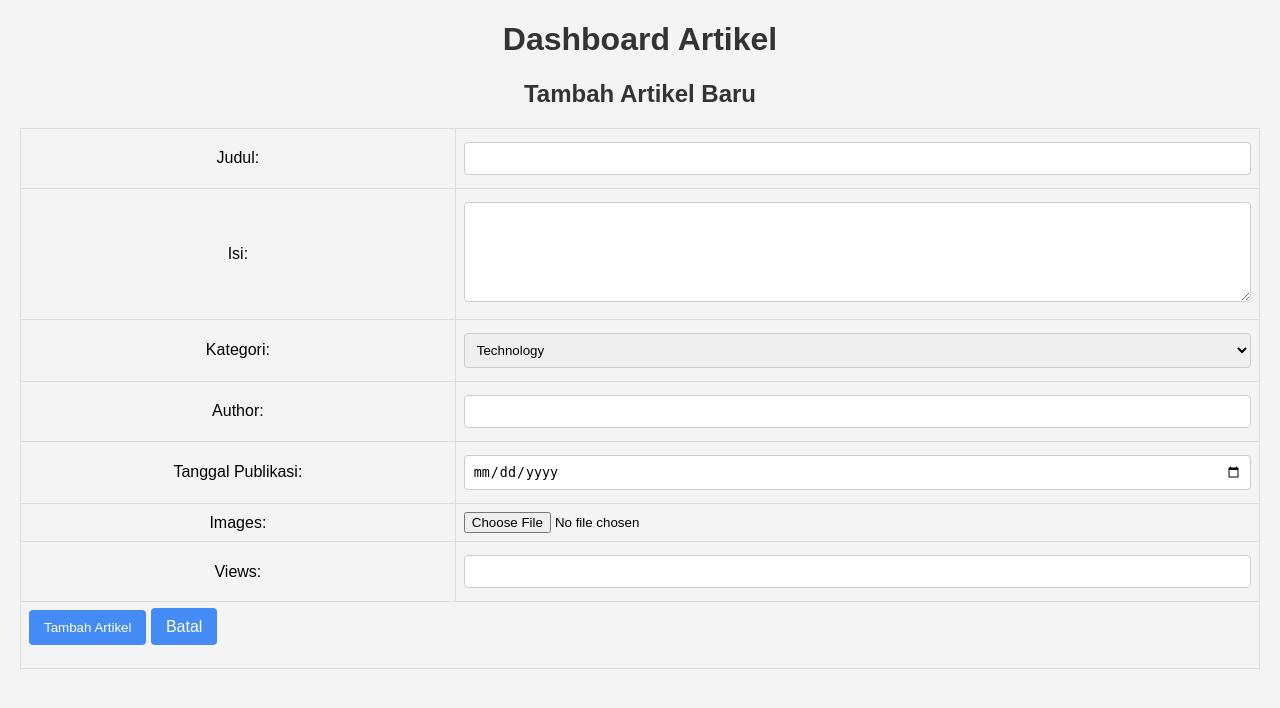
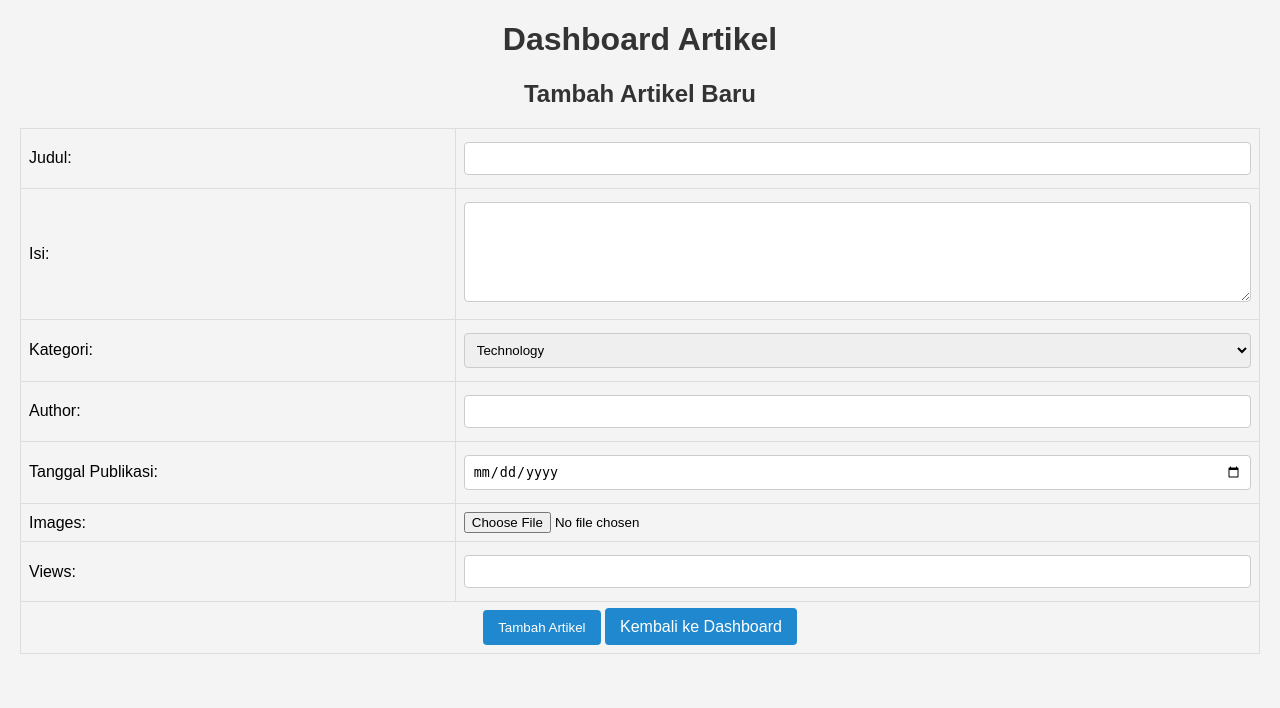
Before and after one commit to desipianii/uas_desiweb, a PHP site: page /admin.php?action=add in a window 1280 px wide. Shown: the top 708 px of the page. Run offline with PHP 8.4, Linux system fonts and the light colour scheme; tables that the repository leaves empty hold one stand-in row (values such as "Sample post").

Commit message:
memodifikasi admin.php dan css 2

```diff
--- a/admin.php
+++ b/admin.php
@@ -18,7 +18,7 @@ if ($_SERVER['REQUEST_METHOD'] === 'POST') {
     $author = $_POST['author'];
     $tanggal_publikasi = $_POST['tanggal_publikasi'];
     $views = $_POST['views'];
-    $id = $_POST['id'] ?? null; // Mendapatkan ID untuk update, default null jika tidak ada
+    $id = $_POST['id']; // Mendapatkan ID untuk update
 
     // Proses upload gambar
     $target_dir = "uploads/"; // Folder untuk menyimpan gambar
@@ -27,9 +27,8 @@ if ($_SERVER['REQUEST_METHOD'] === 'POST') {
     $imageFileType = strtolower(pathinfo($target_file, PATHINFO_EXTENSION));
 
     // Cek apakah file gambar adalah gambar
-    if ($_FILES["images"]["tmp_name"]) {
     $check = getimagesize($_FILES["images"]["tmp_name"]);
-        if ($check === false) {
+    if($check === false) {
         echo "File yang diunggah bukan gambar.";
         $uploadOk = 0;
     }
@@ -41,37 +40,16 @@ if ($_SERVER['REQUEST_METHOD'] === 'POST') {
     }
 
     // Cek format file
-        if (!in_array($imageFileType, ['jpg', 'png', 'jpeg', 'gif'])) {
+    if(!in_array($imageFileType, ['jpg', 'png', 'jpeg', 'gif'])) {
         echo "Maaf, hanya file JPG, JPEG, PNG & GIF yang diizinkan.";
         $uploadOk = 0;
     }
 
     // Jika tidak ada kesalahan, coba unggah file
     if ($uploadOk == 1) {
-            if (!move_uploaded_file($_FILES["images"]["tmp_name"], $target_file)) {
-                echo "Maaf, terjadi kesalahan saat mengunggah file.";
-                $uploadOk = 0;
-            }
-        }
-    } else {
-        // Jika tidak ada file yang di-upload, gunakan gambar lama
-        $target_file = null; // Menandakan bahwa tidak ada file baru yang di-upload
-    }
-
+        if (move_uploaded_file($_FILES["images"]["tmp_name"], $target_file)) {
             // Jika ID ada, maka lakukan update
             if (!empty($id)) {
-        // Jika tidak ada gambar baru, ambil gambar lama dari database
-        if ($target_file === null) {
-            $old_image_query = "SELECT images FROM artikel WHERE id=$id";
-            $old_image_result = $conn->query($old_image_query);
-            if ($old_image_result && $old_image_row = $old_image_result->fetch_assoc()) {
-                $target_file = $old_image_row['images']; // Gunakan gambar lama
-            } else {
-                echo "Gagal mendapatkan gambar lama: " . $conn->error;
-                exit();
-            }
-        }
-        // Update artikel
                 $sql = "UPDATE artikel SET judul='$judul', isi='$isi', kategori='$kategori', author='$author', tanggal_publikasi='$tanggal_publikasi', images='$target_file', views='$views' WHERE id=$id";
             } else {
                 // Jika tidak ada ID, berarti kita menambah artikel baru
@@ -79,13 +57,16 @@ if ($_SERVER['REQUEST_METHOD'] === 'POST') {
                         VALUES ('$judul', '$isi', '$kategori', '$author', '$tanggal_publikasi', '$target_file', '$views')";
             }
 
-    // Eksekusi query
             if ($conn->query($sql) === TRUE) {
                 echo "Artikel berhasil disimpan.";
-        header("Location: admin.php"); // Redirect ke dashboard setelah submit
+                header("Location: admin.php"); // Redirect ke admin.php setelah submit
                 exit();
             } else {
                 echo "Gagal menyimpan artikel: " . $conn->error; // Menampilkan kesalahan
+            }
+        } else {
+            echo "Maaf, terjadi kesalahan saat mengunggah file.";
+        }
     }
 }
 
@@ -171,17 +152,20 @@ if ($action === 'edit' && isset($_GET['id'])) {
                     <td><input type="number" name="views" required style="width: 100%;" value="<?= $action === 'edit' ? $edit_row['views'] : '' ?>"></td>
                 </tr>
                 <tr>
-                    <td colspan="2" style="text-align: left;">
+                    <td colspan="2" style="text-align: center;">
                         <input type="submit" value="<?= $action === 'edit' ? 'Update Artikel' : 'Tambah Artikel' ?>" class="btn btn-add">
-                        <a href="admin.php" class="btn btn-cancel">Batal</a>
+                        <a href="admin.php" class="btn btn-back">Kembali ke Dashboard</a>
                     </td>
                 </tr>
             </form>
         </table>
     <?php else: ?>
-        <!-- Tampilkan Daftar Artikel -->
-        <a href="admin.php?action=add" class="btn-add" style="margin-bottom: 20px;">Tambah Artikel</a>
+        <!-- Tabel Artikel -->
+        <div style="margin-bottom: 20px;">
+            <a href="admin.php?action=add" class="btn btn-add">+ Tambah Artikel</a>
+        </div>
         <table border="1" cellpadding="10" cellspacing="0" style="width: 100%;">
+            <thead>
                 <tr>
                     <th>ID</th>
                     <th>Judul</th>
@@ -193,35 +177,34 @@ if ($action === 'edit' && isset($_GET['id'])) {
                     <th>Views</th>
                     <th>Aksi</th>
                 </tr>
+            </thead>
+            <tbody>
                 <?php if ($result->num_rows > 0): ?>
-                <?php while ($row = $result->fetch_assoc()): ?>
+                    <?php while($row = $result->fetch_assoc()): ?>
                         <tr>
                             <td><?= $row['id'] ?></td>
                             <td><?= htmlspecialchars($row['judul']) ?></td>
-                        <td><?= htmlspecialchars($row['isi']) ?></td>
-                        <td><?= htmlspecialchars($row['kategori']) ?></td>
+                            <td><?= substr(htmlspecialchars($row['isi']), 0, 50) . '...' ?></td>
+                            <td><?= $row['kategori'] ?></td>
                             <td><?= htmlspecialchars($row['author']) ?></td>
                             <td><?= $row['tanggal_publikasi'] ?></td>
-                        <td><img src="<?= htmlspecialchars($row['images']) ?>" alt="Gambar" style="width: 100px; height: auto;"/></td>
+                            <td><img src="<?= htmlspecialchars($row['images']) ?>" alt="Gambar" style="width: 50px; height: 50px; object-fit: cover;"></td>
                             <td><?= $row['views'] ?></td>
                             <td>
-                            <a href="admin.php?action=edit&id=<?= $row['id'] ?>" class="btn btn-edit">Edit</a>
-                            <a href="admin.php?action=delete&id=<?= $row['id'] ?>" class="btn btn-delete" onclick="return confirm('Anda yakin ingin menghapus artikel ini?')">Hapus</a>
+                                <a href="admin.php?action=edit&id=<?= $row['id'] ?>">Edit</a> |
+                                <a href="admin.php?action=delete&id=<?= $row['id'] ?>" onclick="return confirm('Apakah Anda yakin ingin menghapus artikel ini?')">Hapus</a>
                             </td>
                         </tr>
                     <?php endwhile; ?>
                 <?php else: ?>
                     <tr>
-                    <td colspan="9" style="text-align: left;">Tidak ada artikel yang ditemukan.</td>
+                        <td colspan="9" style="text-align: center;">Tidak ada artikel yang ditemukan.</td>
                     </tr>
                 <?php endif; ?>
+            </tbody>
         </table>
     <?php endif; ?>
-
-    <script src="assets/js/script.js"></script>
 </body>
 </html>
 
-<?php
-$conn->close(); // Tutup koneksi
-?>
+<?php $conn->close(); ?>
--- a/assets/css/style.css
+++ b/assets/css/style.css
@@ -23,11 +23,11 @@ table, th, td {
 
 th, td {
     padding: 8px; /* Jarak dalam sel tabel */
-    text-align: center;
+    text-align: left;
 }
 
 th {
-    background-color: rgb(44, 119, 231); /* Warna latar belakang header tabel */
+    background-color: #2088ce; /* Warna latar belakang header tabel */
     color: white; /* Warna teks putih untuk header */
 }
 
@@ -44,34 +44,22 @@ input[type="text"], input[type="date"], input[type="number"], select, textarea {
 /* Tombol */
 .btn {
     padding: 10px 15px; /* Padding untuk tombol */
-    background-color: rgb(69, 139, 245); /* Warna latar belakang biru */
+    background-color:  #2088ce; /* Warna latar belakang biru */
     color: #fff; /* Warna teks putih */
     border: none; /* Tanpa border */
     border-radius: 4px; /* Sudut melengkung */
     cursor: pointer; /* Tangan saat hover */
     text-decoration: none; /* Menghilangkan garis bawah pada tautan */
-    margin-bottom: 15px; /* Menambahkan jarak bawah pada tombol */
 }
 
 .btn:hover {
-    background-color: rgb(12, 82, 187); /* Warna lebih gelap saat hover */
-}
-
-.btn-add {
-    background-color: rgb(69, 139, 245);
-    padding: 10px 15px; /* Padding untuk tombol */
-    color: #fff; /* Warna teks putih */
-    border: none; /* Tanpa border */
-    border-radius: 4px; /* Sudut melengkung */
-    cursor: pointer; /* Tangan saat hover */
-    text-decoration: none; /* Menghilangkan garis bawah pada tautan */
-    margin-bottom: 15px; /* Menambahkan jarak bawah pada tombol */
+    background-color:  #0964a1; /* Warna lebih gelap saat hover */
 }
 
 .btn-back {
-    background-color: rgb(69, 139, 245); /* Warna biru untuk tombol kembali */
+    background-color:  #2088ce; /* Warna biru untuk tombol kembali */
 }
 
 .btn-back:hover {
-    background-color: rgb(12, 82, 187); /* Warna lebih gelap untuk tombol kembali saat hover */
+    background-color: #0964a1; /* Warna lebih gelap untuk tombol kembali saat hover */
 }
```
Also changed, not shown: uploads/1730364783_plakat.png (added), uploads/1730365462_pos.png (added), uploads/1730365488_cur1.png (added), uploads/1730365503_tri1.png (added). Lines whose indentation alone changed are shown as unchanged.
